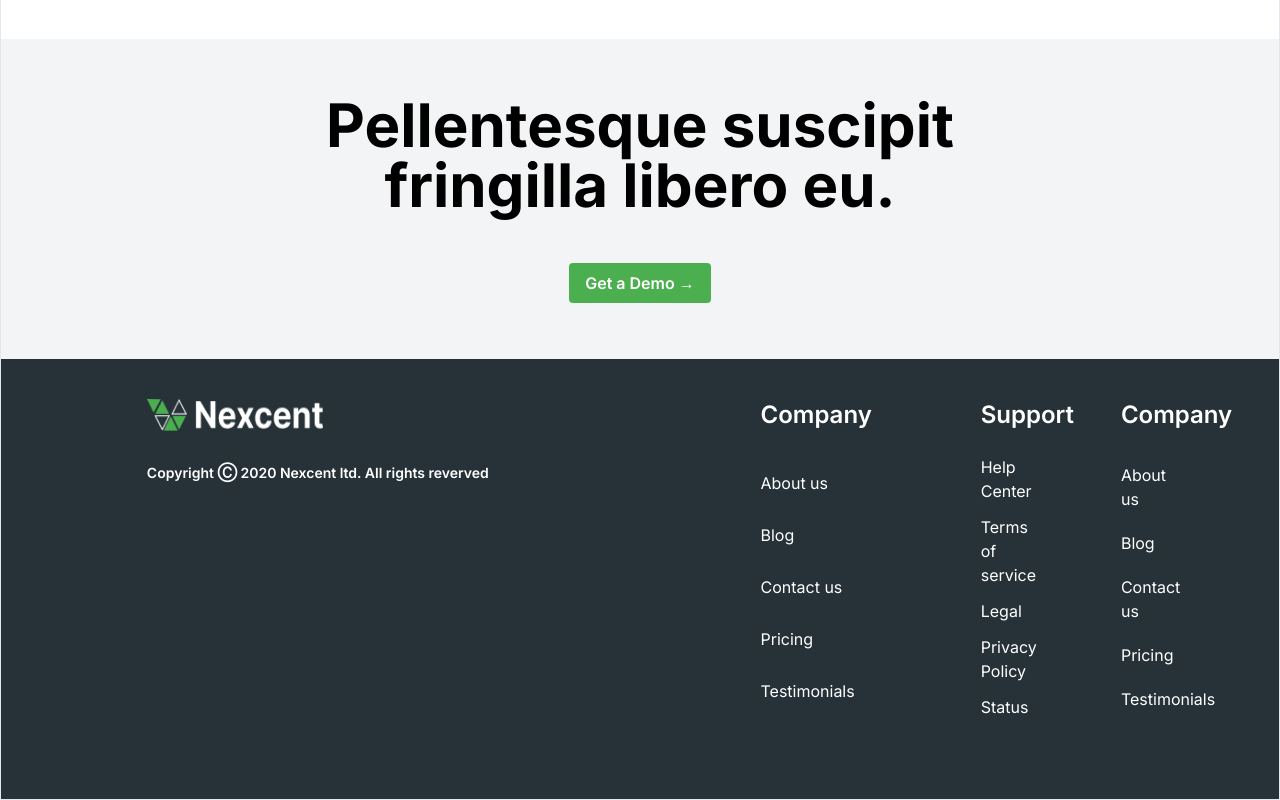
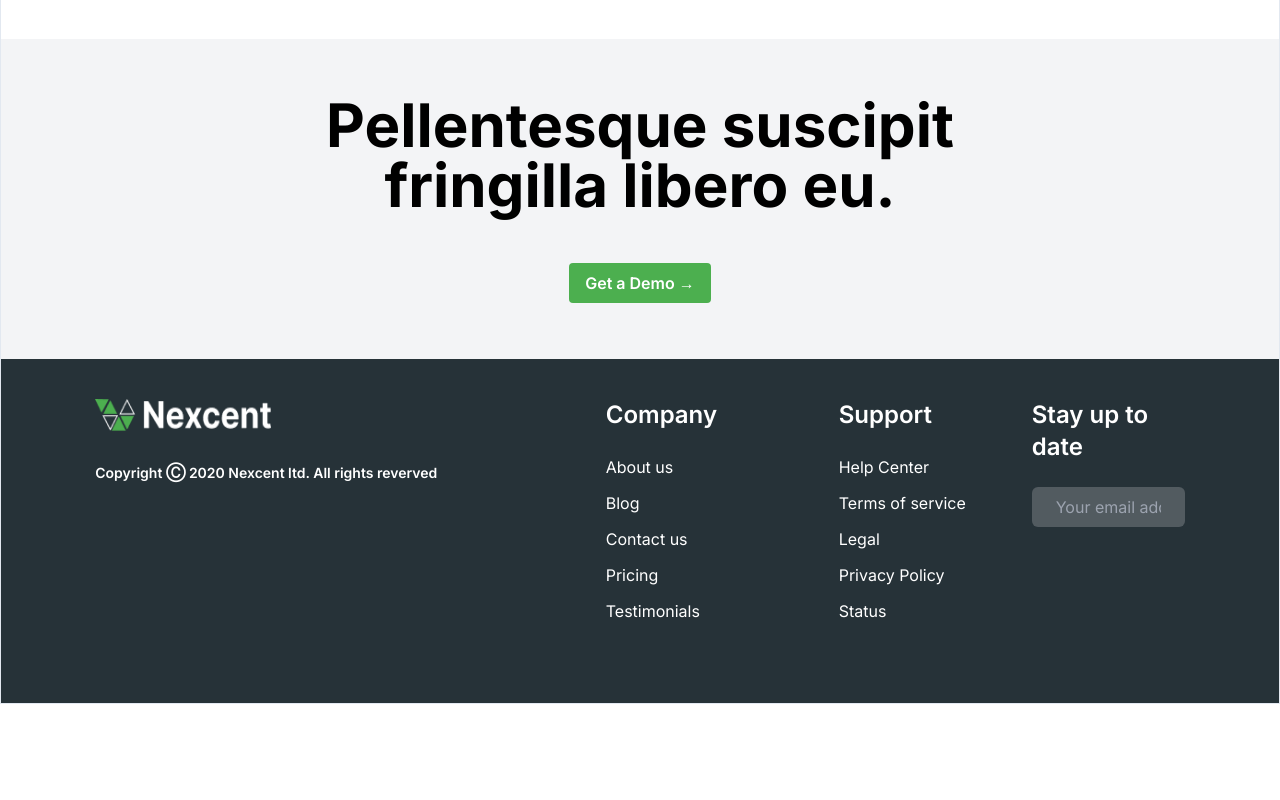
Before and after one commit to Abhishek-Gupta-1/ppa-assignment-nexcent, a Next.js app: page / in a window 1280 px wide. Shown: the part 3906-4706 px from the top of the page. After the commit the page ends 4610 px from the top, so only its background shows below. Built offline with nearby package versions, Linux system fonts and the light colour scheme.

Commit message:
refractor : footer updated

```diff
--- a/components/common/Footer.tsx
+++ b/components/common/Footer.tsx
@@ -22,7 +22,7 @@ const Footer = () => {
                 </div>
             </div>
 
-            <div className='grid grid-cols-3 align-items-center gap-12 p-5 space-x-20 w-2/6'>
+            <div className='grid grid-cols-3 align-items-center gap-18 p-5 space-x-10 w-[50%]'>
 
 
                 <div className='flex flex-col'>
@@ -52,20 +52,9 @@ const Footer = () => {
                 </div>
 
                 <div className='flex flex-col'>
-                    <h1 className='font-semibold text-2xl pb-6'>Company</h1>
-                    <div className='flex flex-col justify-evenly h-full gap-y-3'>
-                        {
-                            Company.map((link) => (
-                                <Link key={link.href} href={link.href}>
-                                    <p>{link.title}</p>
-                                </Link>
-                            ))
-                        }
-                    </div>
+                    <h1 className='font-semibold text-2xl pb-6'>Stay up to date</h1>
+                    <input type="email" name="email" id="collected-date" placeholder='Your email address' className='bg-[#525b60] px-6 py-2 rounded-md text-white' />
                 </div>
-
-
-
             </div>
         </div>
 
```
